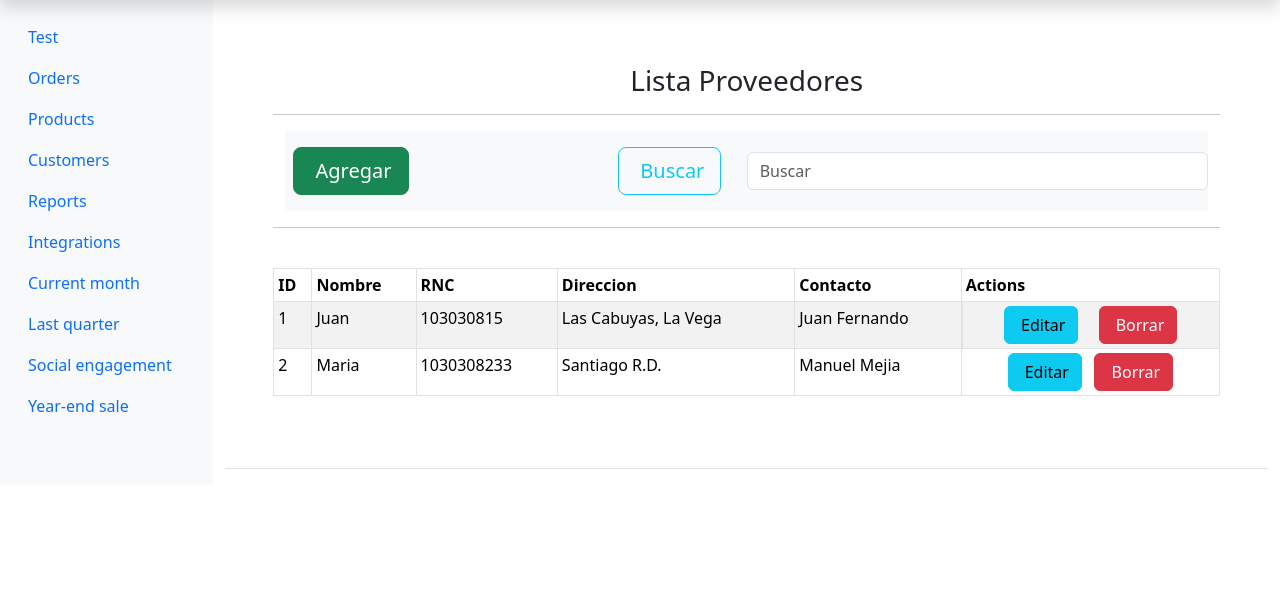
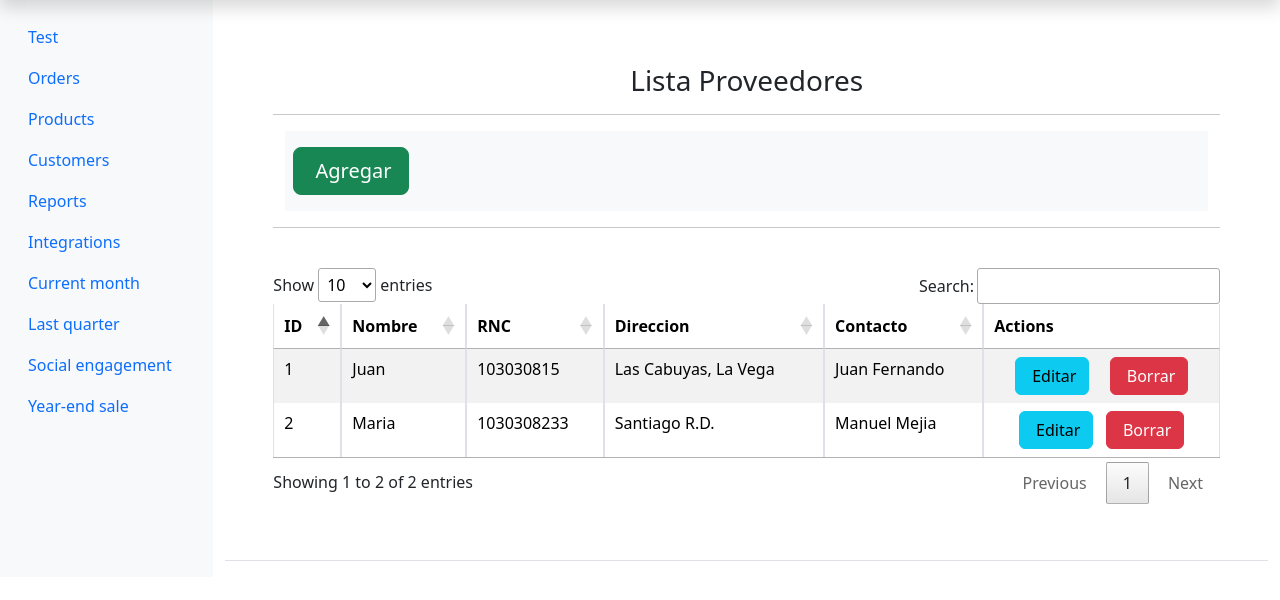
Before and after one commit to willsonp/CRUD_MySQL, a Flask app: page /home/proveedor_list in a window 1280 px wide. Shown: the part 88-688 px from the top of the page. Run offline with Flask 3, Linux system fonts and the light colour scheme; the visitor is signed in with stand-in values (Sample User, id 1); data that the repository does not hold is empty; some libraries are stand-ins or nearby versions.

Commit message:
updated form filter Jquery

```diff
--- a/templates/layout.html
+++ b/templates/layout.html
@@ -5,10 +5,13 @@
   <meta charset="UTF-8">
   <meta name="viewport" content="width=device-width, initial-scale=1.0">
 
+  <link href="https://cdn.datatables.net/v/bs5/dt-1.13.8/datatables.min.css" rel="stylesheet">
   <!-- CSS para Bootstrap 5.2 -->
   <link rel="stylesheet" href="/static/css/bootstrap.css">
   <link rel="stylesheet" href="/static/css/menu.css">
   <link rel="stylesheet" href="/static/css/login.css">
+
+
 
   {% block title %}
   <title> Sistema de Gestion Administrativa (SGA) </title>
@@ -165,11 +168,38 @@
       </main>
     </div>
   </div>
+
+
+  <script src="https://ajax.googleapis.com/ajax/libs/jquery/3.7.1/jquery.min.js"></script>
+
+
+  <script src="https://cdn.datatables.net/v/bs5/dt-1.13.8/datatables.min.js"></script>
+  <!-- asociar el objeto table a filtroy busquedas, poner la tabla que filtre y la colunma de los botones quitarle filtro  -->
+  <script>
+      $(document).ready(function() {
+          $('#produtcs-table').DataTable({
+              "aoColumnDefs": [{
+                  "bSortable": false,
+                  "aTargets": [-1]}
+                  ]});
+      } );
+
+      $(document).ready(function() {
+          $('#proveedor-table').DataTable({
+              "aoColumnDefs": [{
+                  "bSortable": false,
+                  "aTargets": [-1]}
+                  ]});
+      } );
+  </script>
+
   <!-- Scripts para Bootstrap 5.2 -->
   <script src="/static/js/bootstrapMain.js"></script>
   <script src="/static/js/bootstrapBundle.js"></script>
   <script src="/static/js/feather.min.js"></script>
 
+
+
 </body>
 
 </html>
--- a/templates/proveedorlist.html
+++ b/templates/proveedorlist.html
@@ -25,25 +25,25 @@
                                 class="fa fa-plus"></i>&nbsp;Agregar</button>
                     </form>
 
-                    <form class="form-inline" action="#">
+                    <!-- <form class="form-inline" action="#">
                         <button name="search" class="btn btn-outline-info my-0 mx-2 btn-lg" type="submit"><i
                             class="fa fa-search"></i>&nbsp;Buscar</button>
-                    </form>
+                    </form> -->
                     <!--<a href="<%=request.getContextPath()%>/Vistas/FrmProveedor.jsp" class="btn btn-success">Agregar</a>-->
 
-                    <form class="form-inline col-6" action="#">
+                    <!-- <form class="form-inline col-6" action="#">
                         <input hidden name="instruccion" value="search">
                         <input name="search" class="form-control my-2 mx-0 type="search" placeholder="Buscar"
                             aria-label="Search">
 
-                    </form>
+                    </form> -->
                 </nav>
 
             </div>
             <hr>
             <br>
             <table class="table table-striped table-bordered bg-white
-            table-sm table-hover">
+            table-sm table-hover" id="proveedor-table">
                 <thead>
                     <tr>
                         <th>ID</th>
```
Also changed, not shown: templates/list_products.html (+6 -6 lines).
